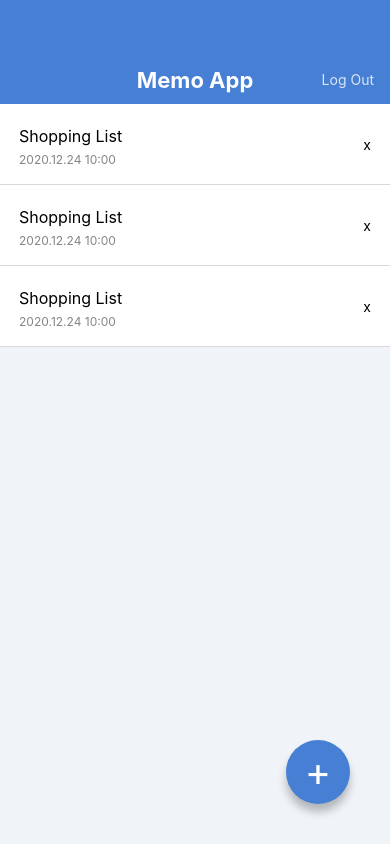
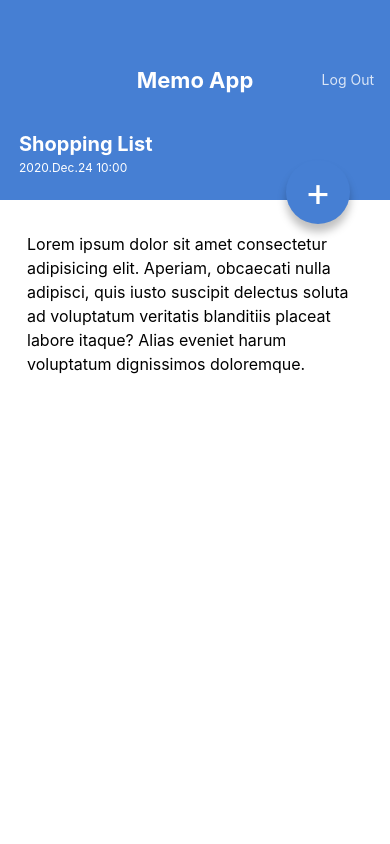
Before and after one commit to Nafsuki/react-native-memo-app, a React Native app: screen / in a window 390 px wide. Built offline with nearby package versions, Linux system fonts and the light colour scheme.

Commit message:
create MemoDetailScreen

```diff
--- a/App.jsx
+++ b/App.jsx
@@ -1,22 +1,9 @@
-import { StatusBar } from 'expo-status-bar';
-import { StyleSheet, View } from 'react-native';
-import AppBar from './src/components/AppBar';
-import CircleButton from './src/components/CircleButton';
-import MemoList from './src/components/MemoList';
+import MemoDetailScreen from './src/screens/MemoDetailScreen';
+import MemoListScreen from './src/screens/MemoListScreen';
 
 export default function App() {
   return (
-    <View style={styles.container}>
-      <AppBar />
-      <MemoList />
-      <CircleButton>+</CircleButton>
-    </View>
+    // <MemoListScreen />
+    <MemoDetailScreen />
   );
 }
-
-const styles = StyleSheet.create({
-  container: {
-    flex: 1,
-    backgroundColor: '#f0f4f8',
-  },
-});
--- a/src/components/CircleButton.jsx
+++ b/src/components/CircleButton.jsx
@@ -1,9 +1,9 @@
 import { StyleSheet, Text, View } from 'react-native';
-import { string } from 'prop-types'
+import { string, shape } from 'prop-types'
 
-export default function CircleButton({children}) {
+export default function CircleButton({children, style}) {
   return (
-    <View style={styles.circleButton}>
+    <View style={[styles.circleButton, style]}>
       <Text style={styles.circleButtonLabel}>{children}</Text>
     </View>
   )
@@ -11,6 +11,11 @@
 
 CircleButton.protoTypes = {
   children: string.isRequired,
+  style: shape(),
+}
+
+CircleButton.defaultProps = {
+  style: null,
 }
 
 const styles = StyleSheet.create({
--- /dev/null
+++ b/src/screens/MemoDetailScreen.js
@@ -0,0 +1,55 @@
+import { View, Text, StyleSheet, ScrollView } from 'react-native'
+import AppBar from '../components/AppBar'
+import CircleButton from '../components/CircleButton'
+
+export default function MemoDetailScreen() {
+  return (
+    <View style={styles.container}>
+      <AppBar />
+      <View style={styles.memoHeader}>
+        <Text style={styles.memoTitle}>Shopping List</Text>
+        <Text style={styles.memoDate}>2020.Dec.24 10:00</Text>
+      </View>
+      <ScrollView style={styles.memoBody}>
+        <Text style={styles.memoText}>
+          Lorem ipsum dolor sit amet consectetur adipisicing elit. Aperiam, obcaecati nulla adipisci, quis iusto suscipit delectus soluta ad voluptatum veritatis blanditiis placeat labore itaque? Alias eveniet harum voluptatum dignissimos doloremque.
+        </Text>
+      </ScrollView>
+      <CircleButton style={{top: 160, bottom: 'auto'}}>+</CircleButton>
+    </View>
+  )
+}
+
+
+const styles = StyleSheet.create({
+  container: {
+    flex: 1,
+    backgroundColor: '#ffffff',
+  },
+  memoHeader: {
+    backgroundColor: '#467FD3',
+    height: 96,
+    justifyContent: 'center',
+    paddingVertical: 24,
+    paddingHorizontal: 19,
+  },
+  memoTitle: {
+    color: '#ffffff',
+    fontSize: 20,
+    lineHeight: 32,
+    fontWeight: 'bold',
+  },
+  memoDate: {
+    color: '#ffffff',
+    fontSize: 12,
+    lineHeight: 16,
+  },
+  memoBody: {
+    paddingVertical: 32,
+    paddingHorizontal: 27,
+  },
+  memoText: {
+    fontSize: 16,
+    lineHeight: 24,
+  },
+})
--- /dev/null
+++ b/src/screens/MemoListScreen.jsx
@@ -0,0 +1,22 @@
+import { StyleSheet, View } from 'react-native';
+import AppBar from '../components/AppBar';
+import CircleButton from '../components/CircleButton';
+import MemoList from '../components/MemoList';
+
+
+export default function MemoListScreen() {
+  return (
+    <View style={styles.container}>
+      <AppBar />
+      <MemoList />
+      <CircleButton>+</CircleButton>
+    </View>
+  )
+}
+
+const styles = StyleSheet.create({
+  container: {
+    flex: 1,
+    backgroundColor: '#f0f4f8',
+  },
+});
```
Also changed, not shown: .eslintrc.json.
